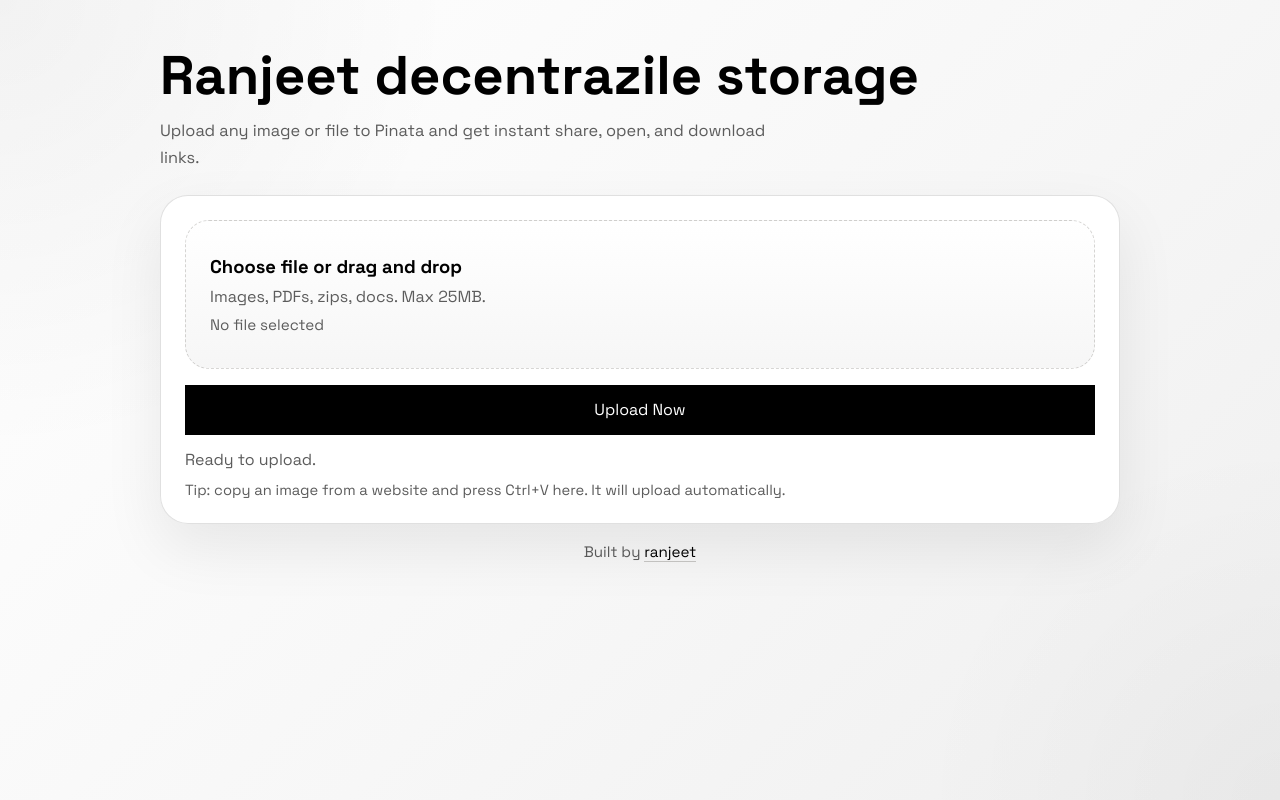
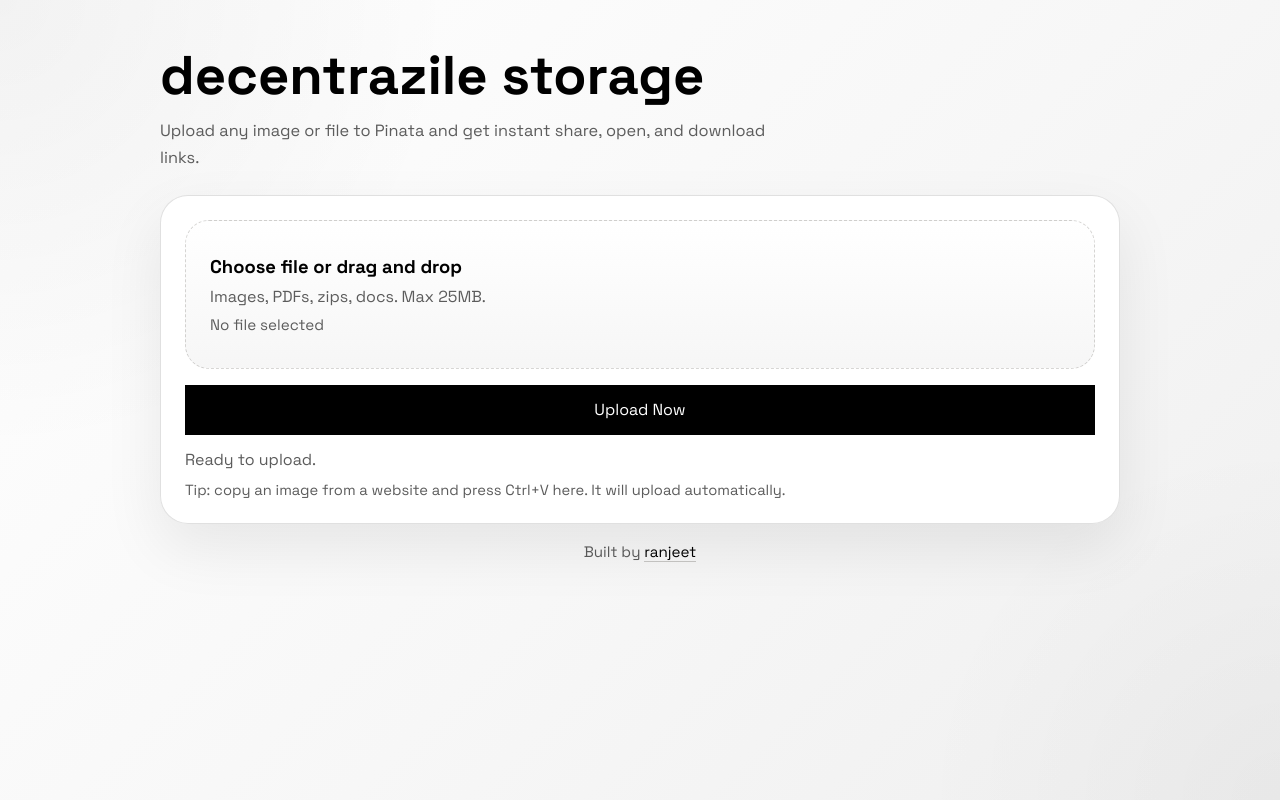
Before and after one commit to 0xranjeet/ranjeet-storage, a website: page public/index.html in a window 1280 px wide. Drawn offline with Linux system fonts and the light colour scheme.

Commit message:
Update index.html

```diff
--- a/public/index.html
+++ b/public/index.html
@@ -16,7 +16,7 @@
   <body>
     <main class="shell">
       <section class="hero">
-        <h1>Ranjeet decentrazile storage</h1>
+        <h1>decentrazile storage</h1>
         <p class="subtext">
           Upload any image or file to Pinata and get instant share, open, and download links.
         </p>
```
